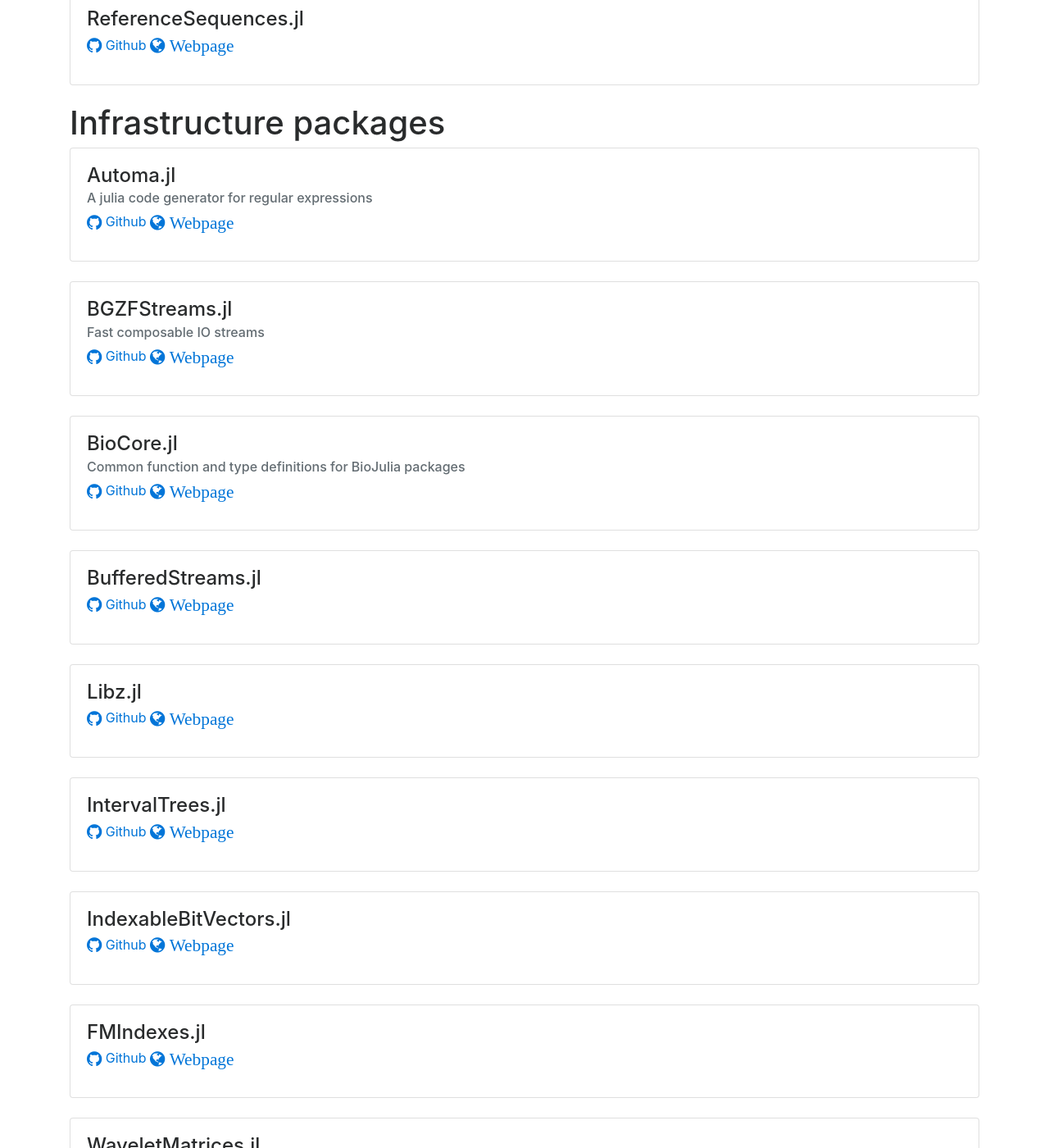
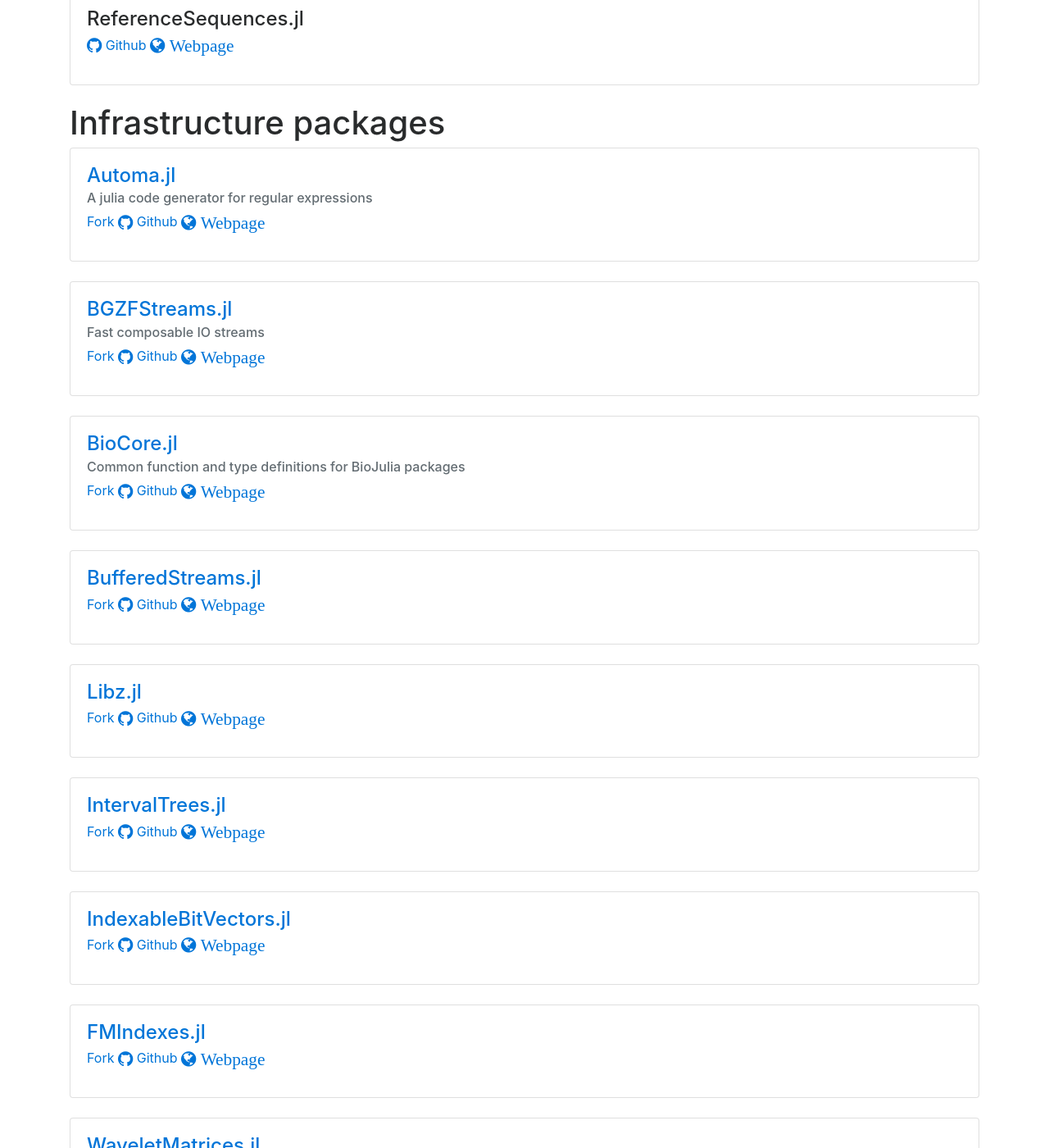
Before and after one commit to jakobnissen/biojulia.github.io, a Jekyll site: the page built from packages/index.html, in a window 1280 px wide and 1400 px high, scrolled down 1265 px. Shown: the whole window at 82% size. Built offline with Jekyll 4.4.1, drawn with Linux system fonts in a browser that asks for light colours; nearby versions of some CDN libraries.

Commit message:
Added a fork button for packages

```diff
--- a/packages/index.html
+++ b/packages/index.html
@@ -34,11 +34,15 @@ layout: standardpage
 {% if package.type == "infrastructure" %}
 <div class="card">
     <div class="card-block">
-        <h4 class="card-title">{{ package.name }}</h4>
+        <a href="http://biojulia.net/{{ package.name }}">
+            <h4 class="card-title">{{ package.name }}</h4>
+        </a>
         <h6 class="card-subtitle mb-2 text-muted">
             {{ package.tagline }}
         </h6>
         <p>
+            <!-- Place this tag where you want the button to render. -->
+            <a class="github-button" href="https://github.com/BioJulia/{{ package.name }}/fork" data-icon="octicon-repo-forked" data-size="large" data-show-count="true" aria-label="Fork BioJulia/{{ package.name }} on GitHub">Fork</a>
             <a href="{{ package.link }}">
                 <span class="fa fa-github fa-lg"></span> Github</a>
             </a>
@@ -51,3 +55,5 @@ layout: standardpage
 <br>
 {% endif %}
 {% endfor %}
+
+<script async defer src="https://buttons.github.io/buttons.js"></script>
```
